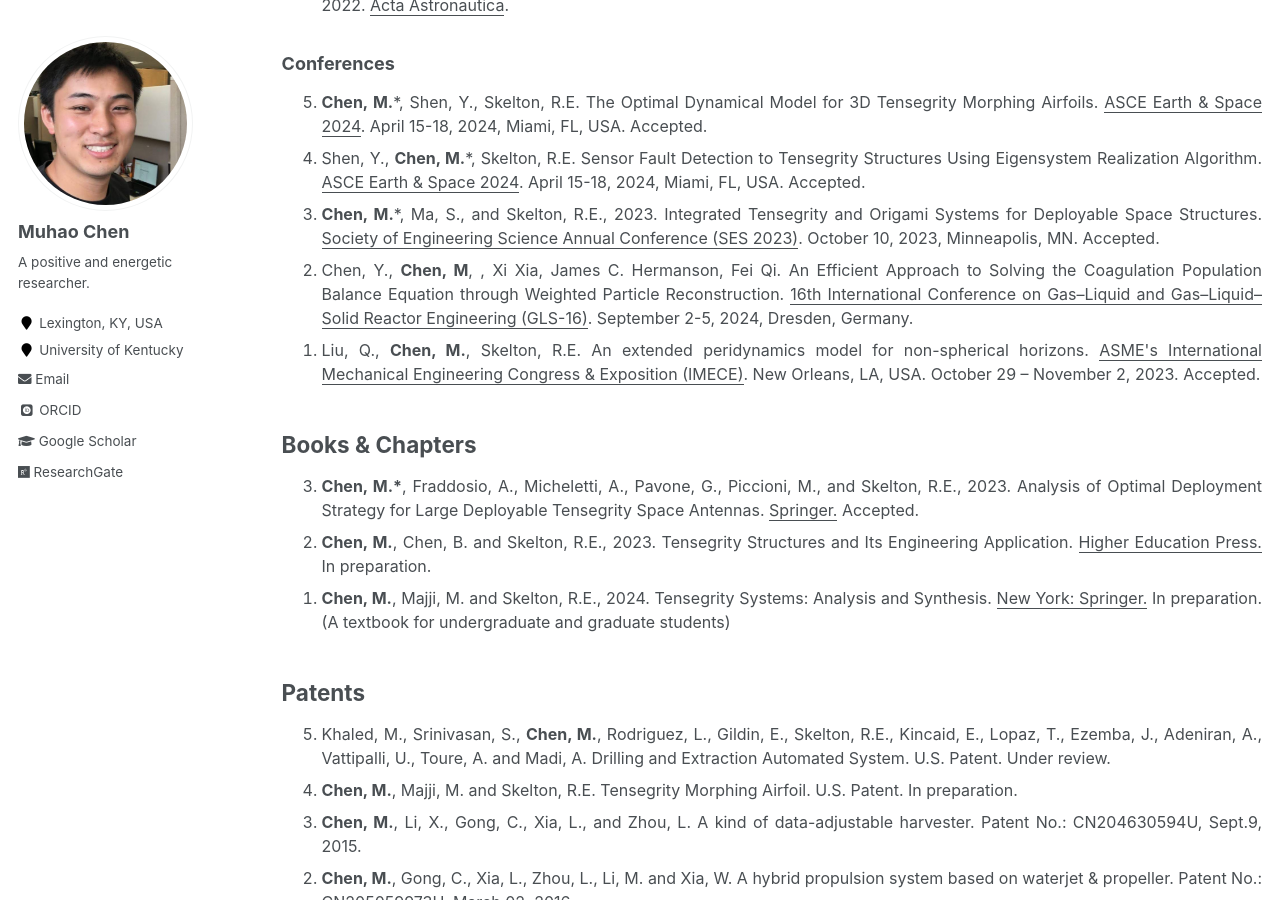
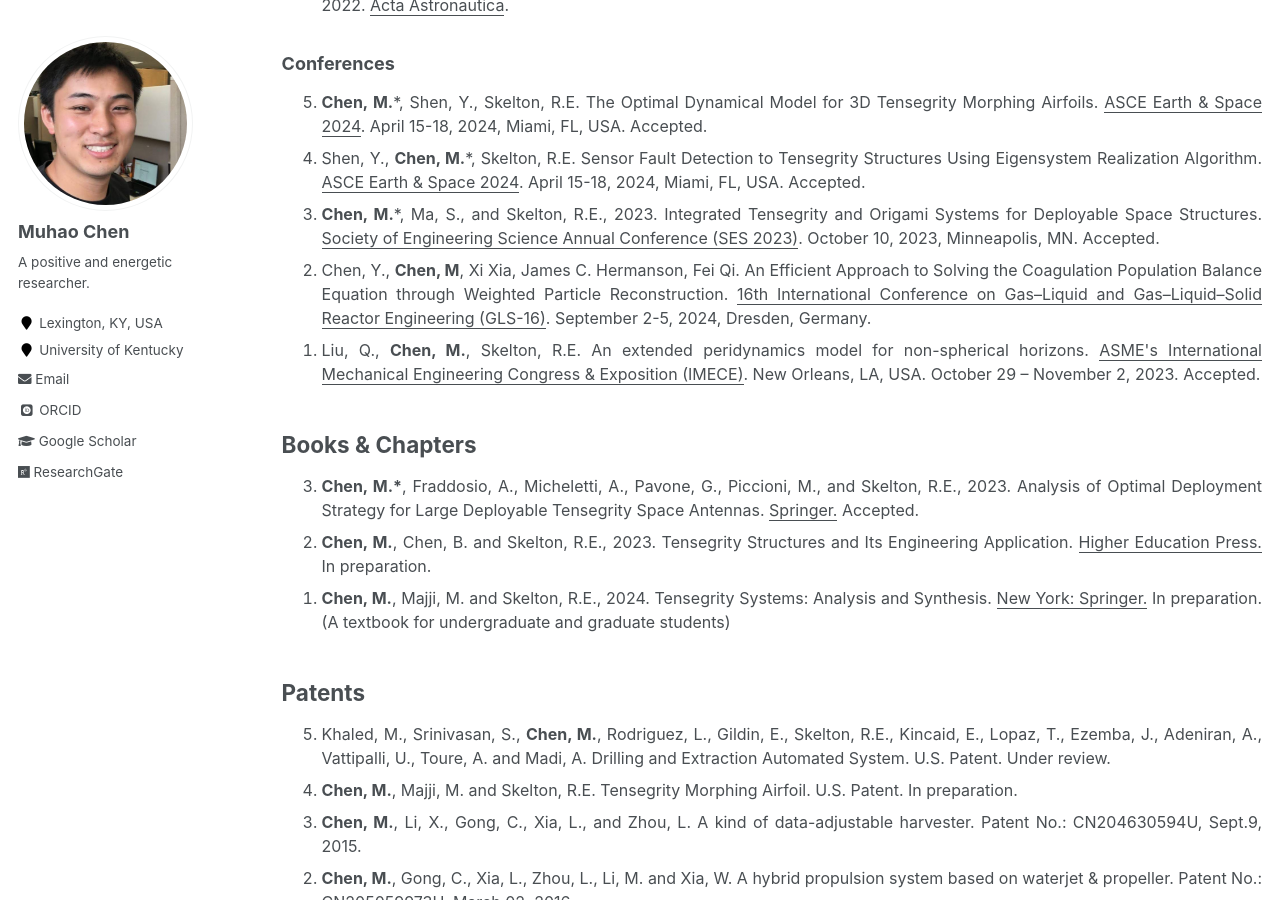
Before and after one commit to Muhao-Chen/muhao-chen.github.io, a Jekyll site: the page built from _pages/publication.md, in a window 1280 px wide and 900 px high, scrolled down 3107 px. Built offline with Jekyll 4.4.1, drawn with Linux system fonts in a browser that asks for light colours; some web fonts are replaced.

```diff
--- a/_pages/publication.md
+++ b/_pages/publication.md
@@ -87,7 +87,7 @@ toc: true
 <li> <strong>Chen, M.</strong>*, Shen, Y., Skelton, R.E. The Optimal Dynamical Model for 3D Tensegrity Morphing Airfoils. <u>ASCE Earth & Space 2024</u>. April 15-18, 2024, Miami, FL, USA. Accepted. </li>
 <li> Shen, Y., <strong>Chen, M.</strong>*, Skelton, R.E. Sensor Fault Detection to Tensegrity Structures Using Eigensystem Realization Algorithm. <u>ASCE Earth & Space 2024</u>.  April 15-18, 2024, Miami, FL, USA. Accepted. </li>
 <li> <strong>Chen, M.</strong>*, Ma, S., and Skelton, R.E., 2023. Integrated Tensegrity and Origami Systems for Deployable Space Structures. <u>Society of Engineering Science Annual Conference (SES 2023)</u>. October 10, 2023, Minneapolis, MN. Accepted. </li>
-<li> Chen, Y., <strong>Chen, M</strong>, , Xi Xia, James C. Hermanson, Fei Qi. An Efficient Approach to Solving the Coagulation Population Balance Equation through Weighted Particle Reconstruction. <u>16th International Conference on Gas–Liquid and Gas–Liquid–Solid Reactor Engineering (GLS-16)</u>. September 2-5, 2024, Dresden, Germany. </li>
+<li> Chen, Y., <strong>Chen, M</strong>, Xi Xia, James C. Hermanson, Fei Qi. An Efficient Approach to Solving the Coagulation Population Balance Equation through Weighted Particle Reconstruction. <u>16th International Conference on Gas–Liquid and Gas–Liquid–Solid Reactor Engineering (GLS-16)</u>. September 2-5, 2024, Dresden, Germany. </li>
 <!-- <li> <strong>Chen, M.</strong>*, Shen, Y., Skelton, R.E. The Optimal Dynamical Model for High-Dimensional Aerospace Structures. <u>ASME's International Mechanical Engineering Congress & Exposition (IMECE)</u>. New Orleans, LA, USA. October 29 – November 2, 2023. Accepted. </li> -->
 <li> Liu, Q., <strong>Chen, M.</strong>, Skelton, R.E. An extended peridynamics model for non-spherical horizons. <u>ASME's International Mechanical Engineering Congress & Exposition (IMECE)</u>. New Orleans, LA, USA. October 29 – November 2, 2023. Accepted. </li>
 <!-- <li> Ma, S., Chen, Y., <strong>Chen, M.</strong>* and Skelton, R.E., 2023. Statics Study of Clustered Tensegrity Structures Considering Pulley Sizes. <u>The International Association for Shell and Spatial Structures (IASS) symposia</u>. July 10-14, 2023, Melbourne, Australia. Accepted. </li> -->
```
